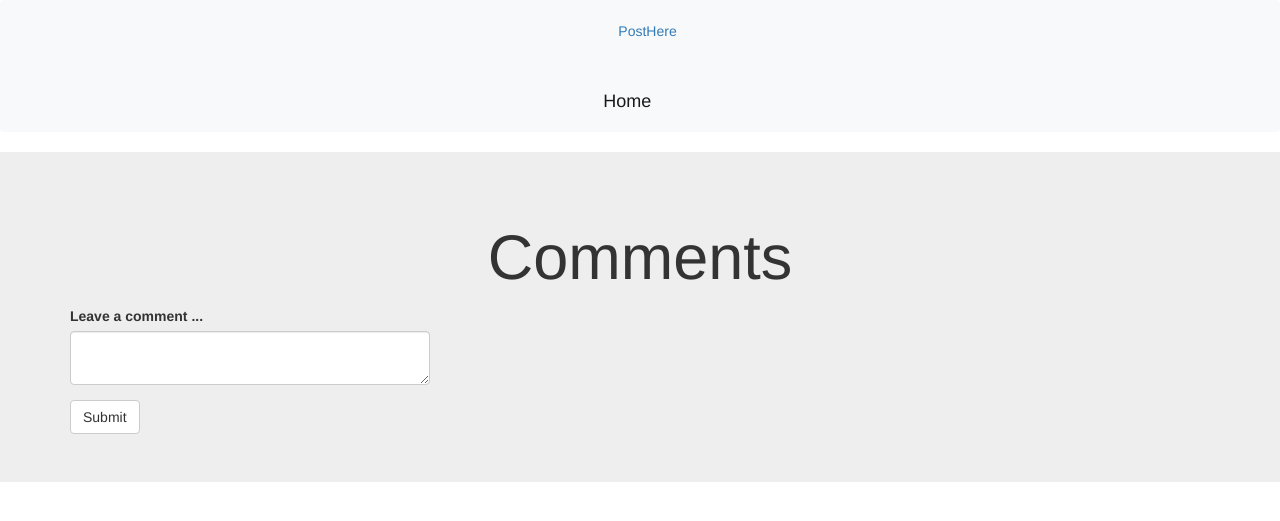
After one commit to Joseph-oderoh/Fitness_Freak, a Flask app: template app/templates/comments.html in a window 1280 px wide. The commit adds this page. Shown: the top 521 px of the page. Run offline with Flask 2, Linux system fonts and the light colour scheme; the template is opened without the code that fills it: values that come from a table or form of the project are taken from there, others are empty; some libraries are stand-ins or nearby versions; some web fonts are replaced.

Commit message:
add style comments functionality

```diff
--- a/app/health/forms.py
+++ b/app/health/forms.py
@@ -12,3 +12,4 @@ class FormPost(FlaskForm):
 
 class CommentForm(FlaskForm):
   content = TextAreaField('Leave a comment ...', validators=[InputRequired()])
+  submit = SubmitField('Submit')
--- a/app/models.py
+++ b/app/models.py
@@ -57,7 +57,7 @@ class Comment(db.Model):
     id = db.Column(db.Integer, primary_key=True)
     content = db.Column(db.String)
     date_created= db.Column(db.DateTime,default=datetime.utcnow)
-    blog_id = db.Column(db.Integer,db.ForeignKey("posts.id"))
+    post_id = db.Column(db.Integer,db.ForeignKey("posts.id"))
     user_id = db.Column(db.Integer,db.ForeignKey("users.id"))
     def save_c(self):
         db.session.add(self)
--- /dev/null
+++ b/app/templates/comments.html
@@ -0,0 +1,34 @@
+{% extends 'base.html'%}
+{% import 'bootstrap/wtf.html' as wtf %}
+
+
+
+{% block content %}
+ <body>
+  <div class="jumbotron mt-3">
+    <div class="container">
+    <h1 class="display-6 text-center">Comments</h1>
+
+    </div>
+
+
+  <div  class="container ">
+    <div class="row">
+      <div class="col-md-4 comt" id ="comments1">
+        {{wtf.quick_form(form)}}
+      </div>
+
+      {% for comment in comment %}
+      <div class="col-md-4">
+        <div class="card bg-white">
+          <p>Comment:<strong>{{ comment.content }}</strong></p>
+            <p>Date Posted :<strong>{{ comment.date_created}}</strong></p>
+
+              <a href="{{ url_for('health.delete_comment', comment_id = comment.id)}}">Delete Comment</a>
+            </div>
+          </div>
+          {% endfor %}
+      </div>
+    </div>
+  </div>
+    {% endblock%}
```
Also changed, not shown: app/templates/contpost.html (+4 -4 lines), migrations/versions/0123c1ad42b0_initial_migration.py (added, +34 -0 lines).
